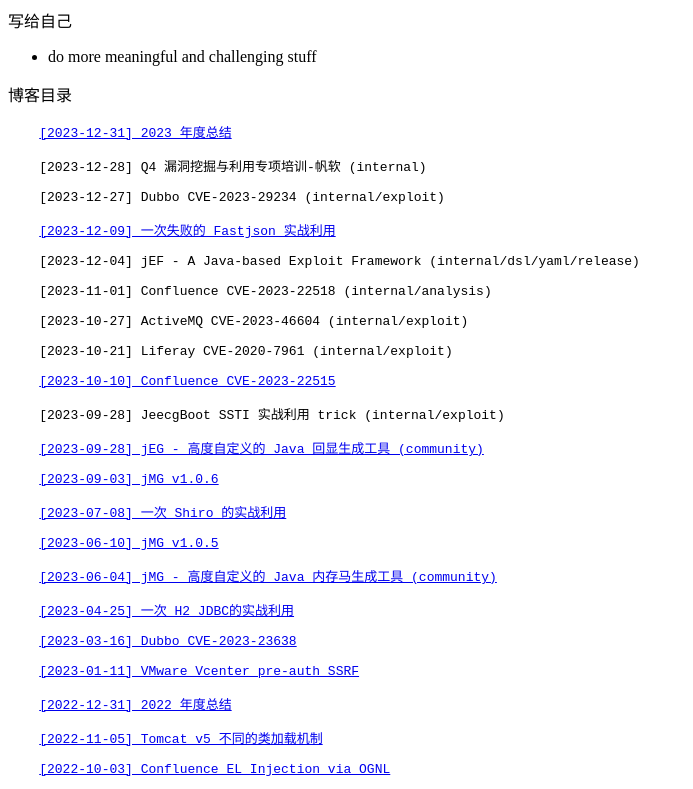
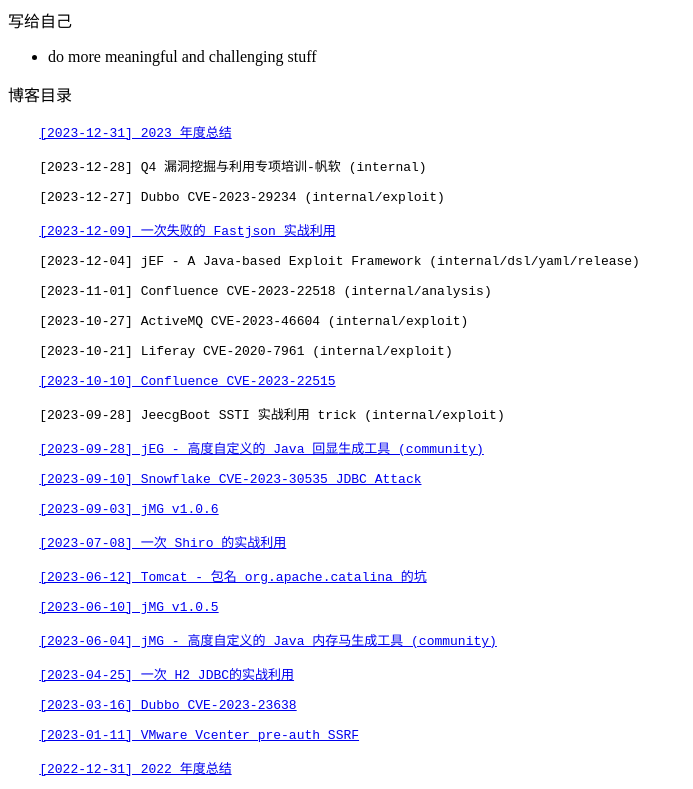
Before and after one commit to pen4uin/pen4uin.github.io, a plain HTML site: page index.html in a window 1280 px wide. Shown: the top 789 px of the page, without its empty margins (0-693 px from the left). Drawn offline with Linux system fonts and the light colour scheme.

Commit message:
Update index.html

```diff
--- a/index.html
+++ b/index.html
@@ -36,9 +36,13 @@
 
     <a href="https://mp.weixin.qq.com/s/_TmPJnKtstL3KeysoyLcVA" target="_blank">[2023-09-28] jEG - 高度自定义的 Java 回显生成工具 (community)</a>
 
+    <a href="/backup/snowflake-CVE-2023-30535-jdbc-attack.pdf" target="_blank">[2023-09-10] Snowflake CVE-2023-30535 JDBC Attack</a>
+
     <a href="https://mp.weixin.qq.com/s/0ZzH35aRUPelq8nwilMQiA" target="_blank">[2023-09-03] jMG v1.0.6</a>
 
     <a href="https://mp.weixin.qq.com/s/w9sMhMrCy1pofOV-h94qbQ" target="_blank">[2023-07-08] 一次 Shiro 的实战利用</a>
+
+    <a href="/backup/tomcat-org_apache_catalina.pdf" target="_blank">[2023-06-12] Tomcat - 包名 org.apache.catalina 的坑</a>
 
     <a href="https://mp.weixin.qq.com/s/QjoRs_J5jVANrdEiiTtVtA" target="_blank">[2023-06-10] jMG v1.0.5</a>
 
```
